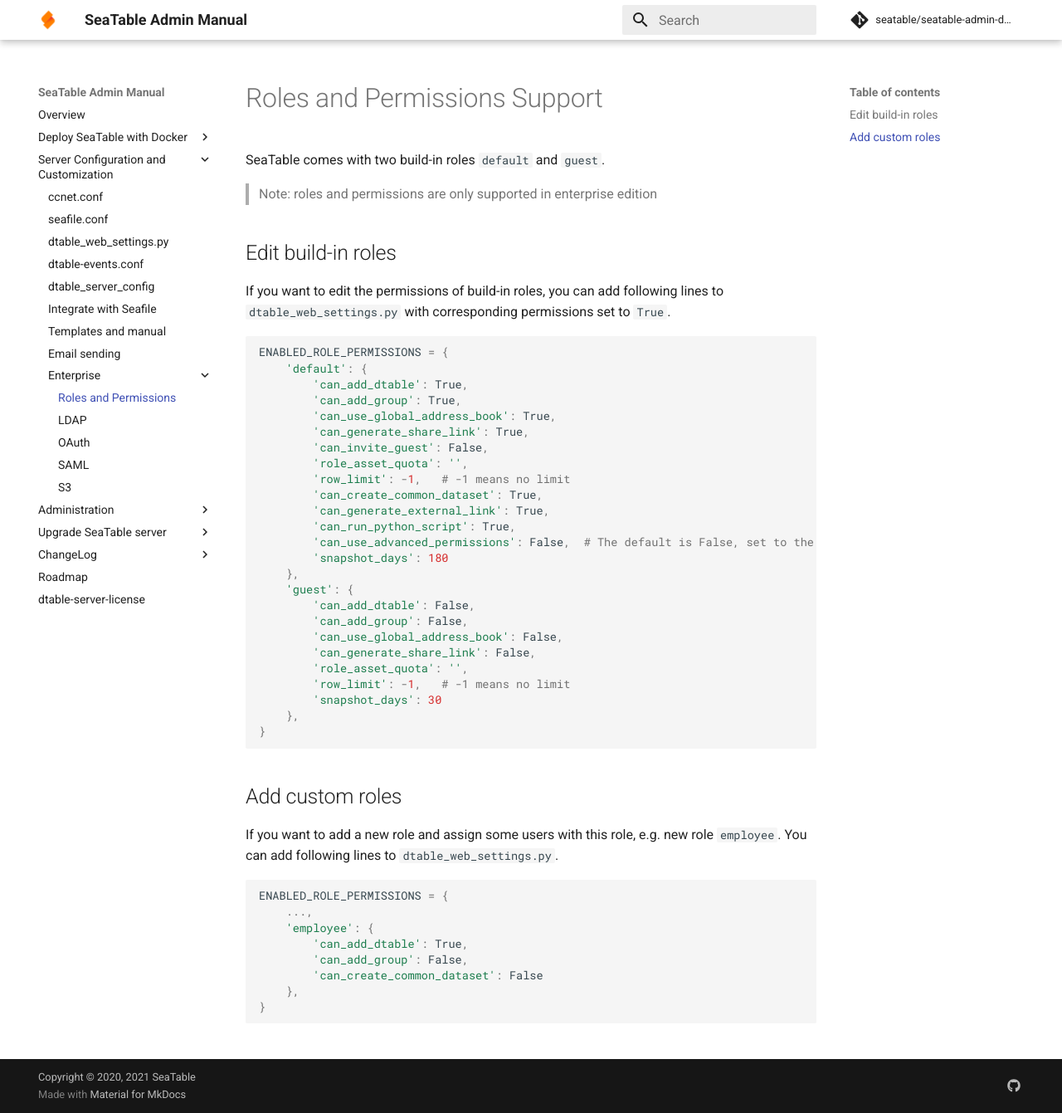
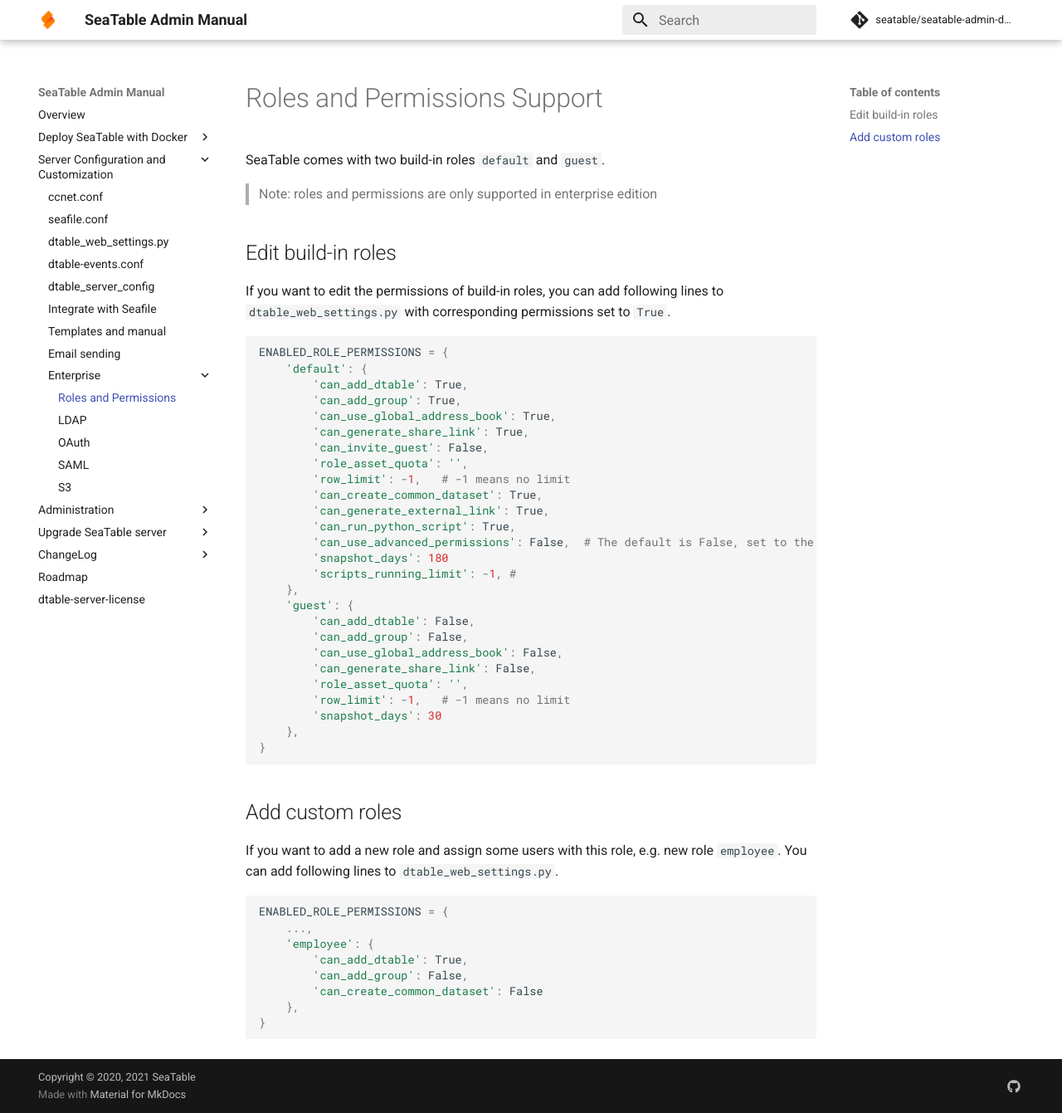
Before and after one commit to seatable/seatable-admin-docs, an MkDocs documentation site: the page built from manual/config/enterprise/roles_permissions.md, in a window 1280 px wide and 1341 px high. Shown: the whole window at 83% size. Built offline with MkDocs 1.6.1 and Material for MkDocs 9.7.7, drawn with Linux system fonts in a browser that asks for light colours; comment, search, counter and statistics services are not loaded.

Commit message:
Update roles_permissions.md

```diff
--- a/manual/config/enterprise/roles_permissions.md
+++ b/manual/config/enterprise/roles_permissions.md
@@ -23,6 +23,7 @@
         'can_run_python_script': True,
         'can_use_advanced_permissions': False,  # The default is False, set to the True to enable advanced permissions, such as view sharing and column permissions
         'snapshot_days': 180
+        'scripts_running_limit': -1, #
     },
     'guest': {
         'can_add_dtable': False,
```
